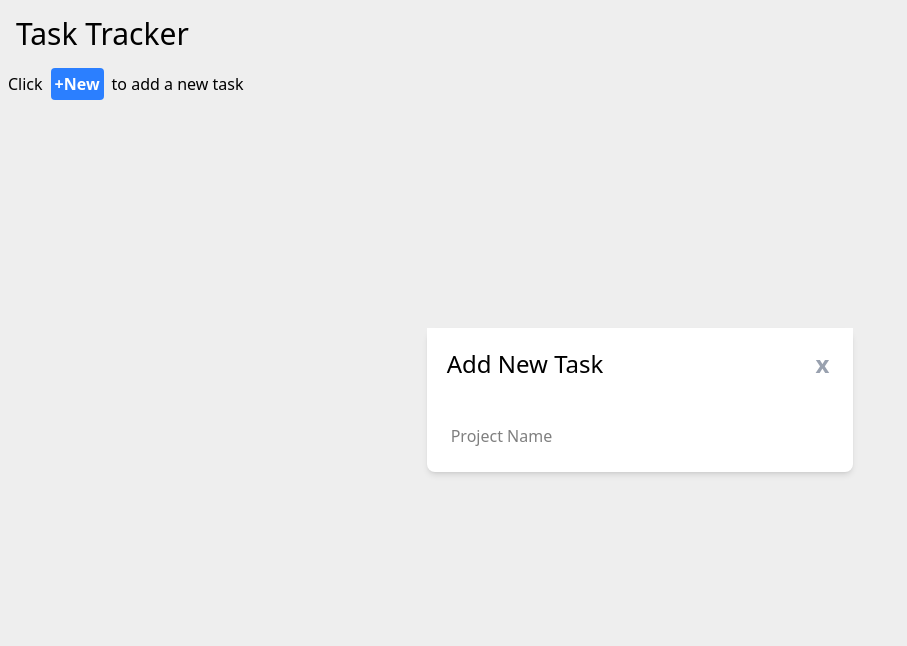
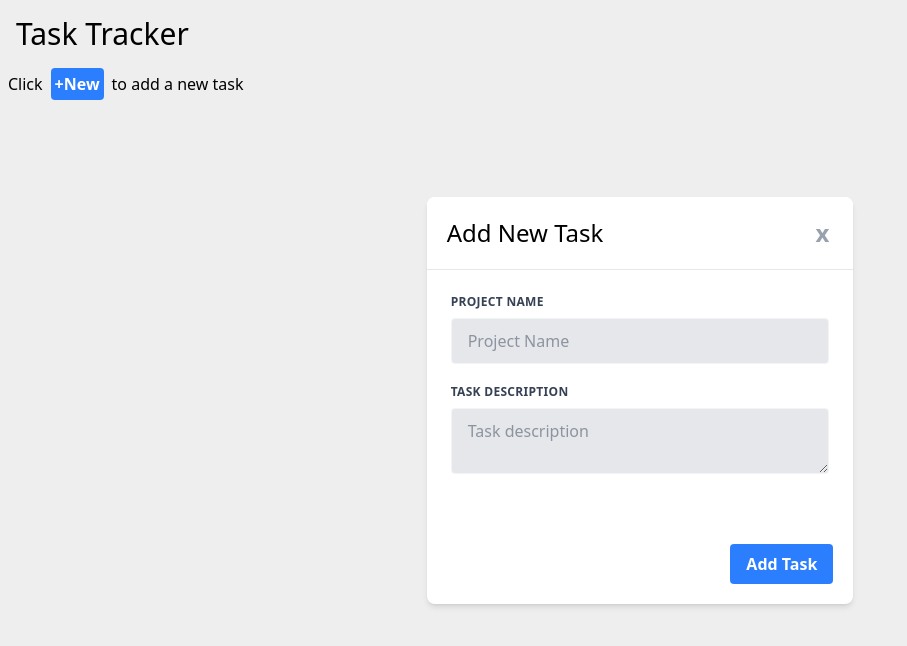
Before and after one commit to Nd3ritu/reactRecap, a React app in the folder youtubeFinds/taskTracker/: page / in a window 1280 px wide. Both pictures are taken after a click on the button "+New". Shown: the top 646 px of the page, without its empty margins (0-907 px from the left). Built offline with nearby package versions, Linux system fonts and the light colour scheme; the HTML template or start-up script is replaced by a standard one.

Commit message:
add task modal functionality works

```diff
--- a/youtubeFinds/taskTracker/src/components/Addtask.jsx
+++ b/youtubeFinds/taskTracker/src/components/Addtask.jsx
@@ -15,8 +15,8 @@ export default function Addtask() {
          {addmodal ? (
             <>
                <div className="flex items-center justify-center overflow-x-hidden overflow-y-auto fixed inset-0 z-50 outline-none focus:outline-none">
-                <div className="bg-white rounded-lg shadow-md  w-1/3 flex flex-col relative">
-                    <div className="text-2xl flex flex-row justify-between  p-5  bg-white">
+                <div className="bg-white rounded-lg shadow-md  w-1/3 flex flex-col relative ">
+                    <div className="text-2xl flex flex-row justify-between  p-5  bg-white border-b border-gray-200 rounded-t-lg">
                     <h3 className="bg-white">Add New Task</h3>
                 <button
                     className="px-1 text-gray-400 float-right leading-none block font-semibold"
@@ -26,15 +26,53 @@ export default function Addtask() {
 
                 </button>
                 </div>
+                <div>
+
+
+                </div>
                 <form className="p-6">
+                    <div>
+                        <label
+                        className="block uppercase tracking-wide text-gray-700 text-xs font-bold mb-2"
+                        htmlFor="project-name"
+                    >
+                        Project Name
+                    </label>
                     <input
                          id="project-name"
                          type="text"
                          placeholder="Project Name"
+                         className="bg-gray-200 text-gray-700 border border-gray-100  rounded py-3 px-4 mb-5 leading-tight focus:outline-none focus:bg-white focus:border-gray-300 w-full"
+                         required
                     />
+
+                    </div>
+                    <div>
+                        <label className="block uppercase tracking-wide text-gray-700 text-xs font-bold mb-2">
+                            Task description
+                        </label>
+                        <textarea
+                            className="bg-gray-200 text-gray-700 border border-gray-100  rounded py-3 px-4 mb-5 leading-tight focus:outline-none focus:bg-white focus:border-gray-300 w-full"
+                            placeholder="Task description"
+                            required
+                            id="task-description"
+                        />
+                    </div>
+
                 </form>
+                <div className="flex justify-end">
+                    <button
+                    className="bg-blue-500 hover:bg-blue-700 text-white font-bold py-2 px-4 rounded m-5">
+                    Add Task
+                </button>
 
                 </div>
+
+
+
+                </div>
+
+
 
                </div>
             </>
```
